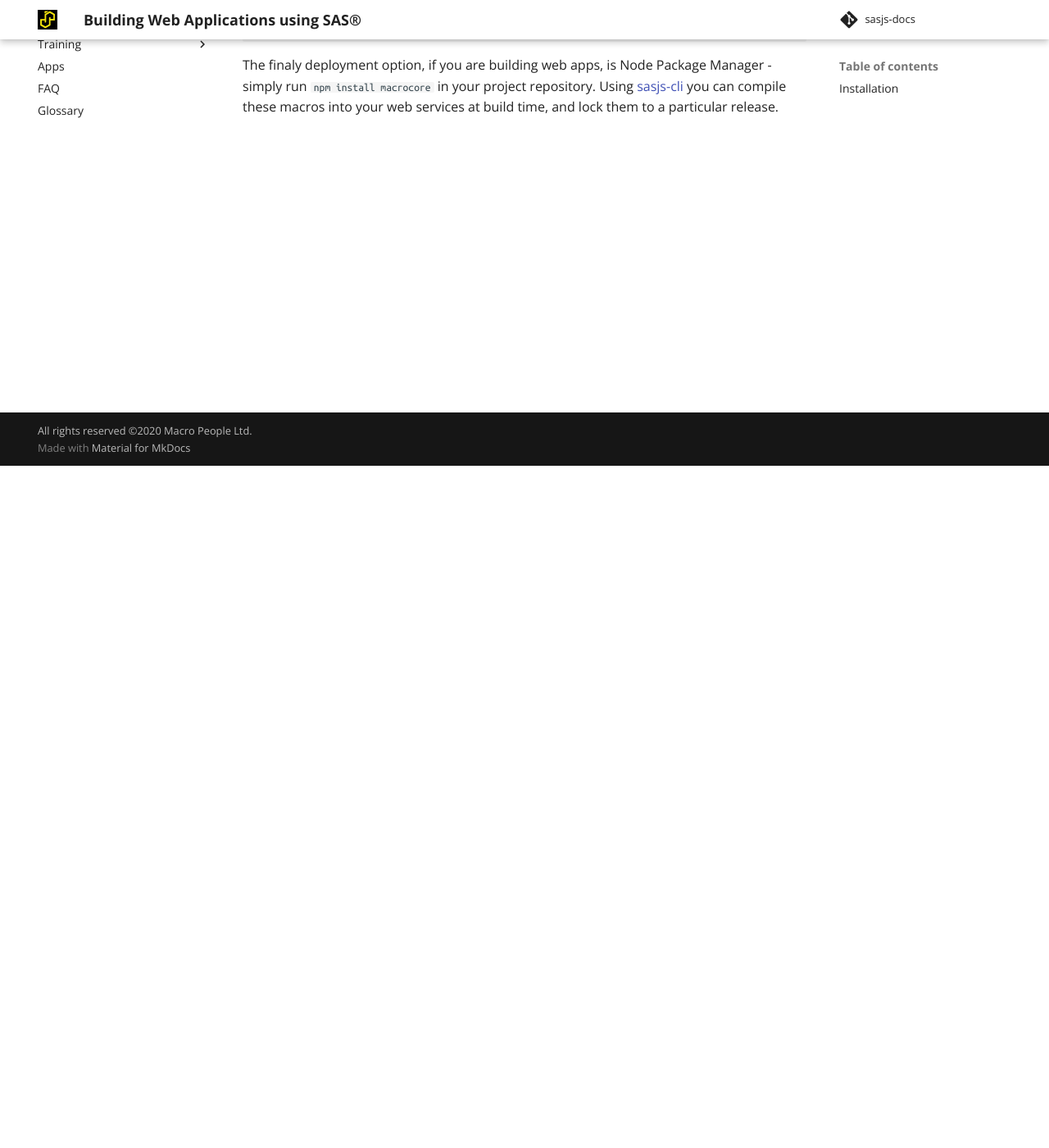
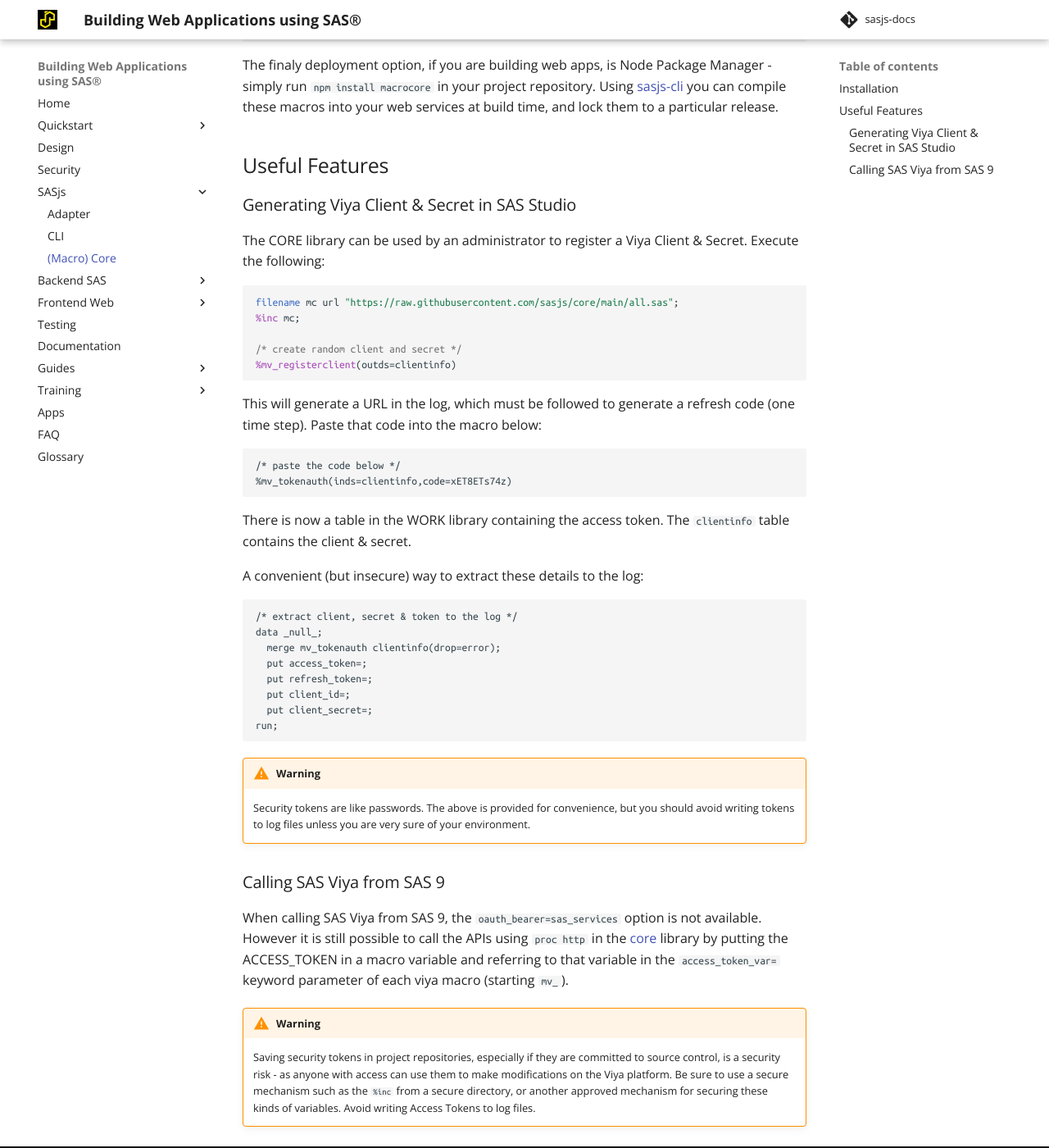
Before and after one commit to sasjs/sasjs.io, an MkDocs documentation site: the page built from docs/sasjs-core.md, in a window 1280 px wide and 1400 px high, scrolled down 832 px. Shown: the whole window at 82% size. Built offline with MkDocs 1.6.1 and Material for MkDocs 9.7.7, drawn with Linux system fonts in a browser that asks for light colours.

Commit message:
fix: core docs

````diff
--- a/docs/sasjs-core.md
+++ b/docs/sasjs-core.md
@@ -33,4 +33,55 @@
 
 The finaly deployment option, if you are building web apps, is Node Package Manager - simply run `npm install macrocore` in your project repository.  Using [sasjs-cli](/sasjs-cli) you can compile these macros into your web services at build time, and lock them to a particular release.
 
+## Useful Features
+
+### Generating Viya Client & Secret in SAS Studio
+
+The CORE library can be used by an administrator to register a Viya Client & Secret.  Execute the following:
+
+```sas
+filename mc url "https://raw.githubusercontent.com/sasjs/core/main/all.sas";
+%inc mc;
+
+/* create random client and secret */
+%mv_registerclient(outds=clientinfo)
+```
+
+This will generate a URL in the log, which must be followed to generate a refresh code (one time step).  Paste that code into the macro below:
+
+```
+/* paste the code below */
+%mv_tokenauth(inds=clientinfo,code=xET8ETs74z)
+```
+There is now a table in the WORK library containing the access token.  The `clientinfo` table contains the client & secret.
+
+A convenient (but insecure) way to extract these details to the log:
+
+```
+/* extract client, secret & token to the log */
+data _null_;
+  merge mv_tokenauth clientinfo(drop=error);
+  put access_token=;
+  put refresh_token=;
+  put client_id=;
+  put client_secret=;
+run;
+
+```
+
+!!! Warning
+    Security tokens are like passwords.  The above is provided for convenience, but you should avoid writing tokens to log files unless you are very sure of your environment.
+
+
+
+### Calling SAS Viya from SAS 9
+
+When calling SAS Viya from SAS 9, the `oauth_bearer=sas_services` option is not available.  However it is still possible to call the APIs using `proc http` in the [core](https://core.sasjs.io) library by putting the ACCESS_TOKEN in a macro variable and referring to that variable in the `access_token_var=` keyword parameter of each viya macro (starting `mv_`).
+
+
+!!! Warning
+    Saving security tokens in project repositories, especially if they are committed to source control, is a security risk - as anyone with access can use them to make modifications on the Viya platform.  Be sure to use a secure mechanism such as the `%inc` from a secure directory, or another approved mechanism for securing these kinds of variables.  Avoid writing Access Tokens to log files.
+
+
+
 <meta name="description" content="The Macro Core library empowers SAS Application Developers with a range of macro functions, procedures, macros for metadata and macros for Viya">
````
